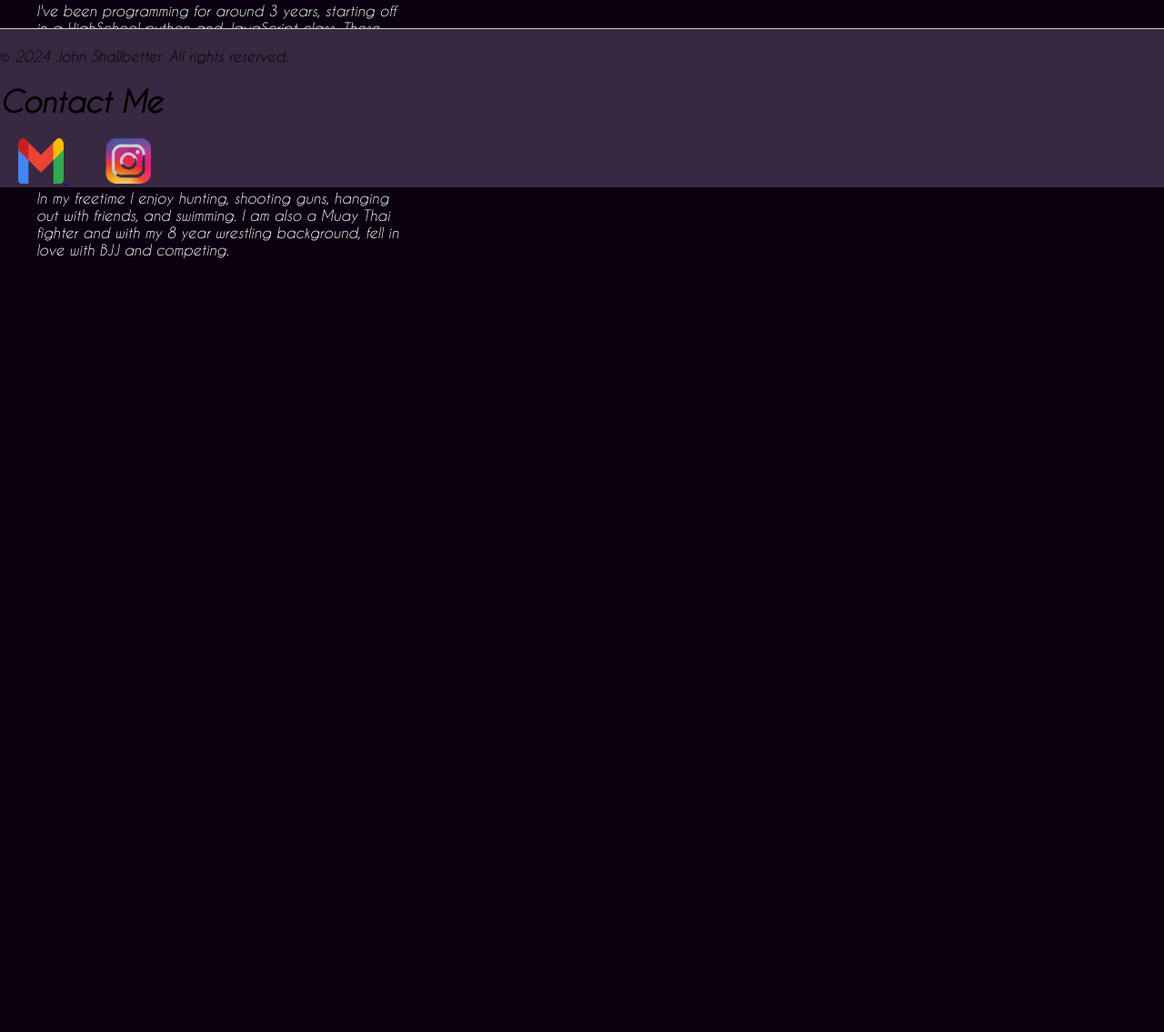
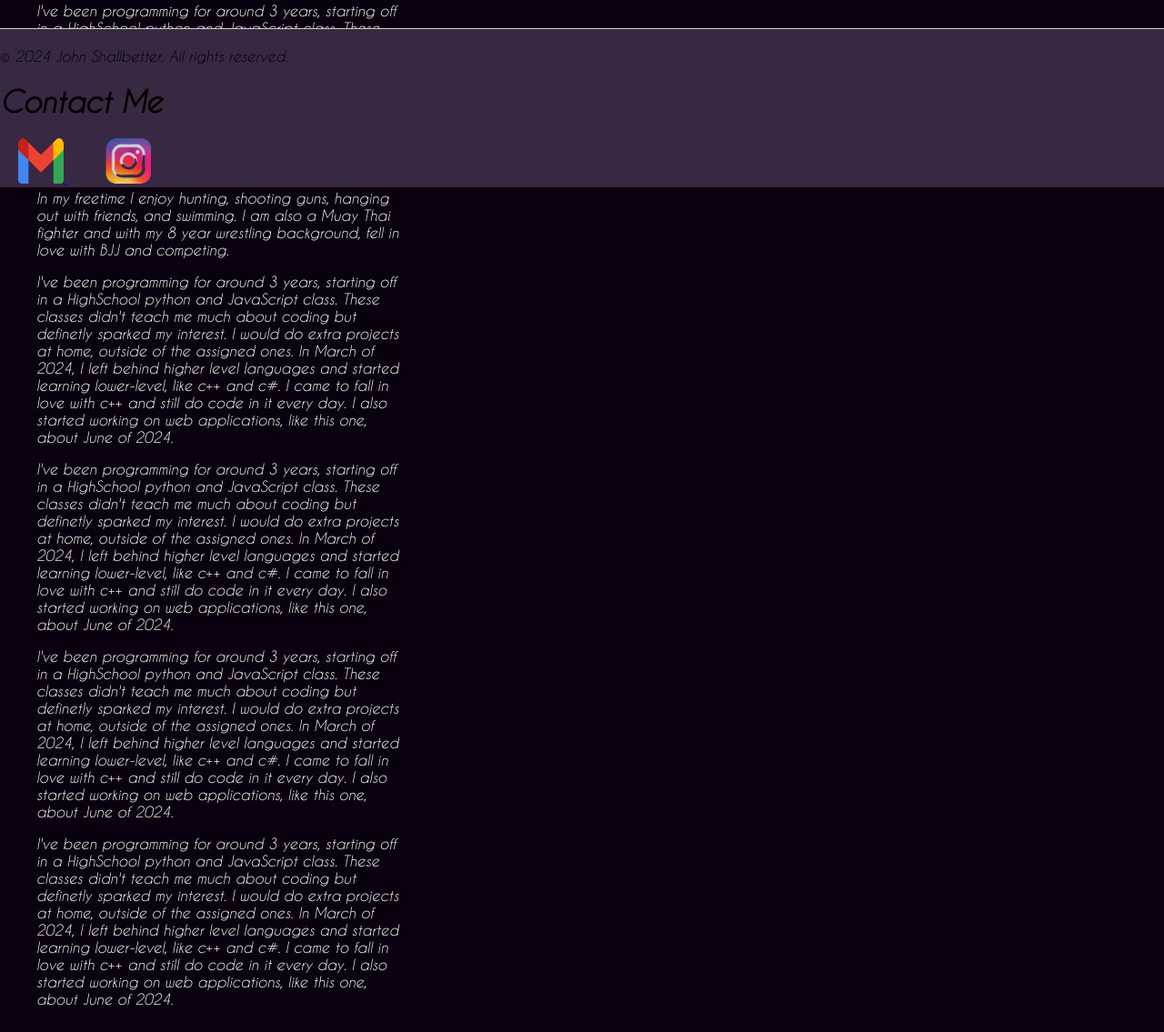
Before and after one commit to Quilsh-returnTRUE/portfolio, a website: page public/index.html in a window 1280 px wide. Shown: the part 594-1729 px from the top of the page at 91% size. Before the commit the page ends 905 px from the top, so only its background shows below. Drawn offline with Linux system fonts and the light colour scheme.

Commit message:
asdfasdf

```diff
--- a/public/index.html
+++ b/public/index.html
@@ -73,6 +73,47 @@
           friends, and swimming. I am also a Muay Thai fighter and with my 8
           year wrestling background, fell in love with BJJ and competing.
         </p>
+
+        <p>
+          I've been programming for around 3 years, starting off in a HighSchool
+          python and JavaScript class. These classes didn't teach me much about
+          coding but definetly sparked my interest. I would do extra projects at
+          home, outside of the assigned ones. In March of 2024, I left behind
+          higher level languages and started learning lower-level, like c++ and
+          c#. I came to fall in love with c++ and still do code in it every day.
+          I also started working on web applications, like this one, about June
+          of 2024.
+        </p>
+        <p>
+          I've been programming for around 3 years, starting off in a HighSchool
+          python and JavaScript class. These classes didn't teach me much about
+          coding but definetly sparked my interest. I would do extra projects at
+          home, outside of the assigned ones. In March of 2024, I left behind
+          higher level languages and started learning lower-level, like c++ and
+          c#. I came to fall in love with c++ and still do code in it every day.
+          I also started working on web applications, like this one, about June
+          of 2024.
+        </p>
+        <p>
+          I've been programming for around 3 years, starting off in a HighSchool
+          python and JavaScript class. These classes didn't teach me much about
+          coding but definetly sparked my interest. I would do extra projects at
+          home, outside of the assigned ones. In March of 2024, I left behind
+          higher level languages and started learning lower-level, like c++ and
+          c#. I came to fall in love with c++ and still do code in it every day.
+          I also started working on web applications, like this one, about June
+          of 2024.
+        </p>
+        <p>
+          I've been programming for around 3 years, starting off in a HighSchool
+          python and JavaScript class. These classes didn't teach me much about
+          coding but definetly sparked my interest. I would do extra projects at
+          home, outside of the assigned ones. In March of 2024, I left behind
+          higher level languages and started learning lower-level, like c++ and
+          c#. I came to fall in love with c++ and still do code in it every day.
+          I also started working on web applications, like this one, about June
+          of 2024.
+        </p>
       </div>
     </main>
   </body>
--- a/public/style.css
+++ b/public/style.css
@@ -37,7 +37,7 @@ contact {
 }
 
 .footer {
-  position: absolute;
+  position: fixed;
   bottom: 0;
   background-color: #392841;
   width: 100%;
```
Also changed, not shown: 1 other file.
